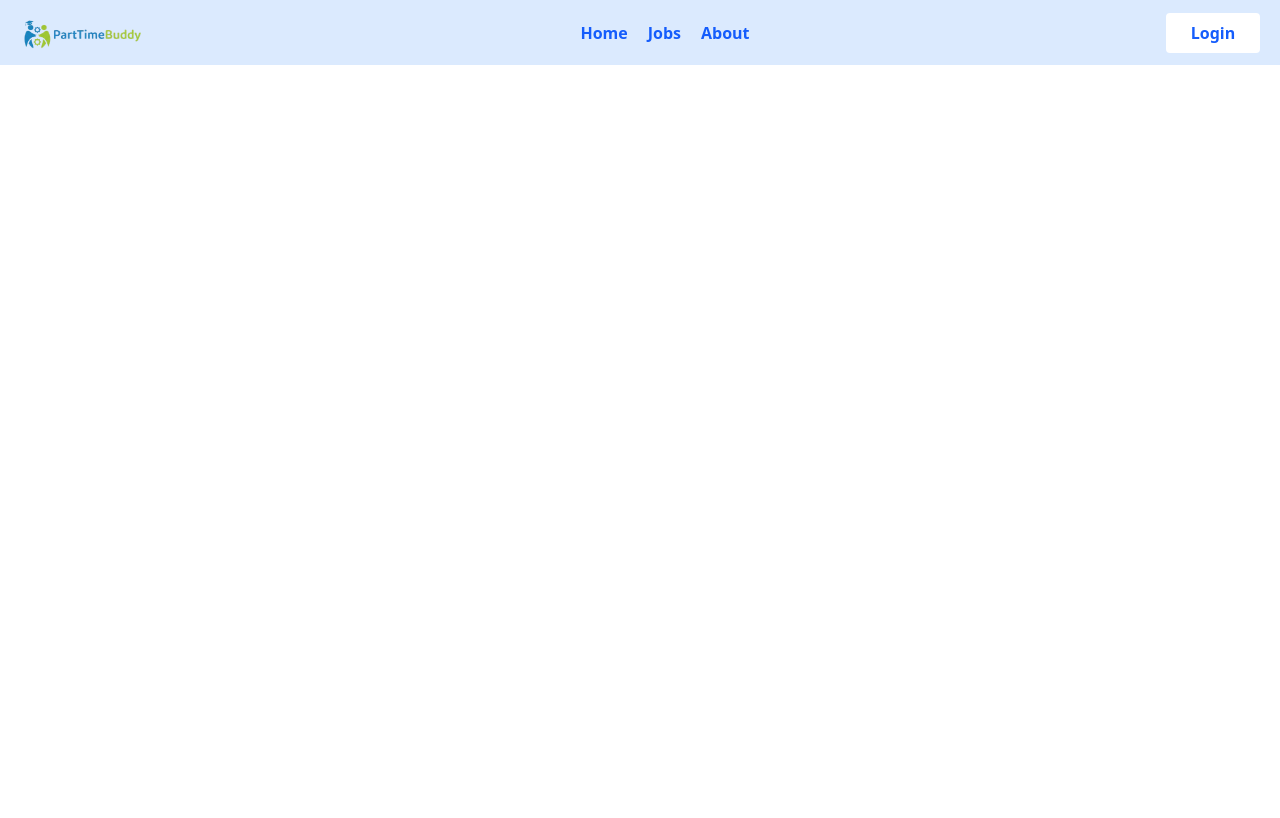
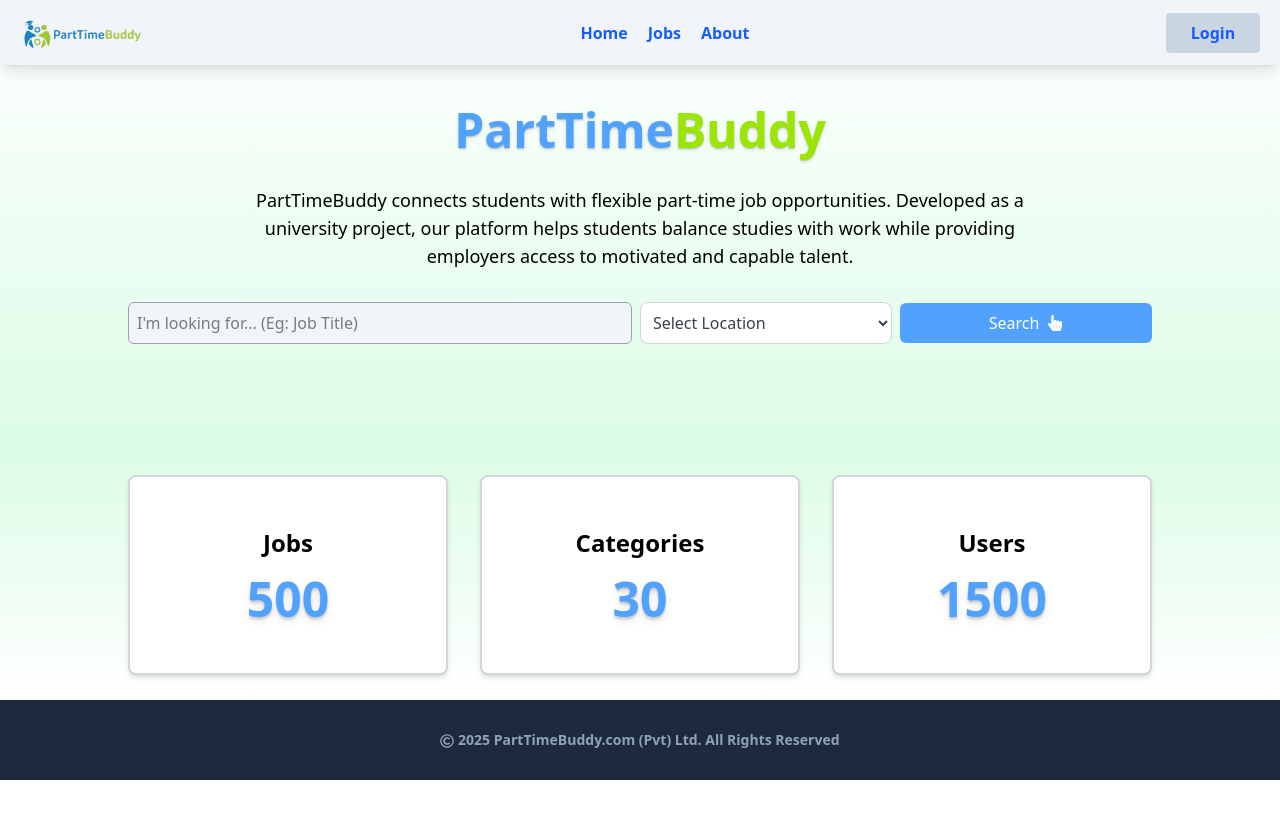
Before and after one commit to shanuDil2001/job-posting-website-frontend, a React (Vite) app: page / in a window 1280 px wide. Shown: the top 818 px of the page. Built offline with nearby package versions, Linux system fonts and the light colour scheme.

Commit message:
Developed necessary components (Eg: Header, Footer, StatCard, SearchBar, etc.) ✏

```diff
--- a/src/App.jsx
+++ b/src/App.jsx
@@ -1,11 +1,16 @@
+import Footer from "./components/footer";
 import Header from "./components/header";
+import SearchBar from "./components/searchBar";
+import Stats from "./components/stats";
 
 function App() {
 
   return (
     <div className='w-full h-screen'>
       <Header />
-      <div className="w-full h-[2000px]"></div>
+      <SearchBar />
+      <Stats />
+      <Footer />
     </div>
   );
 }
--- /dev/null
+++ b/src/components/footer.jsx
@@ -0,0 +1,10 @@
+import { FaRegCopyright } from "react-icons/fa";
+
+function Footer() {
+   return (
+      <div className="w-full h-20 bg-slate-800 flex justify-center items-center">
+         <span className="items-center w-[90%] text-center text-sm font-semibold text-slate-400"><FaRegCopyright className="inline-block"/> 2025 PartTimeBuddy.com (Pvt) Ltd. All Rights Reserved</span>
+      </div>
+   );
+}
+export default Footer;
--- a/src/components/header.jsx
+++ b/src/components/header.jsx
@@ -7,24 +7,24 @@ function Header() {
    const [isMenuOpen, setIsMenuOpen] = useState(false);
 
    return (
-      <header className="fixed w-full h-[65px] bg-blue-100 text-slate-500 font-semibold flex justify-between md:flex md:justify-between md:items-center">
+      <header className="fixed shadow-lg w-full h-[65px] bg-slate-100 text-slate-500 font-semibold flex justify-between md:flex md:justify-between md:items-center">
          <Link to="/" className="text-xl">
             <img className="w-[180px] h-[60px] object-cover" src="/logo.png" />
          </Link>
 
          {
             isMenuOpen && (
-               <nav className="fixed top-0 left-0 w-screen h-screen z-10 bg-amber-200 flex flex-col justify-start items-center gap-3 md:hidden">
+               <nav className="fixed top-0 left-0 w-screen h-screen z-10 bg-white flex flex-col justify-start items-center gap-3 md:hidden">
                   <button
                      onClick={() => setIsMenuOpen(false)}
-                     className="w-[50px] bg-white p-2 absolute top-5 -right-2.5 rounded-xl">
+                     className="w-[50px] bg-slate-300 p-2 absolute top-5 -right-2.5 rounded-xl">
                      <FaTimes className="text-2xl text-red-500" />
                   </button>
 
-                  <a href="/" className="mt-20 border-2 border-slate-200 shadow w-[90%] p-2 text-center rounded-md">Home</a>
-                  <a href="/jobs" className="mt-1 border-2 border-slate-200 shadow w-[90%] p-2 text-center rounded-md">Jobs</a>
-                  <a href="/about" className="mt-1 border-2 border-slate-200 shadow w-[90%] p-2 text-center rounded-md">About</a>
-                  <button className="bg-slate-200 border-2 border-slate-200 shadow text-blue-600 font-semibold w-[90%] px-4 py-2 rounded hover:bg-gray-200">Login</button>
+                  <a href="/" className="mt-20  shadow w-[90%] p-2 text-center rounded-md">Home</a>
+                  <a href="/jobs" className="mt-1  shadow w-[90%] p-2 text-center rounded-md">Jobs</a>
+                  <a href="/about" className="mt-1  shadow w-[90%] p-2 text-center rounded-md">About</a>
+                  <button className="bg-slate-200  shadow text-blue-600 font-semibold w-[90%] px-4 py-2 rounded hover:bg-gray-200">Login</button>
                </nav>
             )
          }
@@ -35,7 +35,7 @@ function Header() {
             <Link to="/about" className="text-blue-600 font-semibold hover:text-slate-600">About</Link>
          </nav>
 
-         <button className="hidden md:block md:w-[100px] bg-white text-blue-600 font-semibold px-4 py-2 rounded hover:bg-blue-200 hover:text-slate-600 me-5">Login</button>
+         <button className="hidden md:block md:w-[100px] bg-slate-300 text-blue-600 font-semibold px-4 py-2 rounded hover:bg-slate-500 hover:text-slate-200 me-5">Login</button>
 
          <button className="me-3 md:hidden" onClick={() => setIsMenuOpen(true)}>
             <GiHamburgerMenu className="text-2xl text-slate-950" />
--- /dev/null
+++ b/src/components/searchBar.jsx
@@ -0,0 +1,50 @@
+import { useState } from "react";
+import { FaHandPointer } from "react-icons/fa";
+
+function SearchBar() {
+   const [location, setLocation] = useState("");
+   const [jobTitle, setJobTitle] = useState("");
+
+   return (
+      <div className="w-full h-screen bg-linear-to-b from-white to-green-100 flex flex-col justify-center items-center md:h-[450px] md:bg-amber-00">
+         <div className="flex flex-col justify-center items-center w-[60%] mb-8">
+            <h1 className="font-bold text-3xl text-blue-400 text-shadow-md mb-8 md:text-5xl">PartTime<span className="text-lime-400">Buddy</span></h1>
+            <p className="text-center font-extralight md:text-lg">PartTimeBuddy connects students with flexible part-time job opportunities. Developed as a university project, our platform helps students balance studies with work while providing employers access to motivated and capable talent.</p>
+         </div>
+         <div className="w-[60%] flex flex-col items-center md:flex-row md:gap-2 md:items-center md:w-[80%]">
+            <input
+               className="bg-slate-100 p-2 rounded-md mb-4 border border-gray-400 w-full md:mb-0 md:w-1/2"
+               type="text"
+               placeholder="I'm looking for... (Eg: Job Title)"
+               onChange={(event) => {
+                  setJobTitle(event.target.value);
+               }}
+            />
+
+            <select
+               className="w-full p-2 bg-white border border-gray-300 rounded-lg text-gray-700 mb-4 md:mb-0 md:w-1/4"
+               defaultValue="Select Location"
+               onChange={(event) => {
+                  setLocation(event.target.value);
+               }}
+            >
+               <option disabled value="Select Location">Select Location</option>
+               <option value="Kandy">Kandy</option>
+               <option value="Galle">Galle</option>
+               <option value="Jaffna">Jaffna</option>
+            </select>
+
+
+            <button
+               className="flex justify-center items-center gap-2 w-[50%] bg-blue-400 text-white p-2 rounded-md hover:bg-blue-600 transition-colors md:w-1/4"
+               type="submit"
+               onClick={() => {
+                  console.log(location);
+                  console.log(jobTitle);
+               }}
+            >Search <FaHandPointer /></button>
+         </div>
+      </div>
+   );
+}
+export default SearchBar;
--- /dev/null
+++ b/src/components/statCard.jsx
@@ -0,0 +1,9 @@
+function StatCard(props){
+   return (
+      <div className="w-[90%] h-[200px] bg-white border-2 border-gray-300 rounded-lg shadow-md flex flex-col justify-center items-center md:w-1/4">
+         <h2 className="font-bold text-2xl mb-4">{props.title}</h2>
+         <span className="text-5xl font-semibold text-blue-400 text-shadow-lg">{props.count}</span>
+      </div>
+   );
+}
+export default StatCard;
--- /dev/null
+++ b/src/components/stats.jsx
@@ -0,0 +1,12 @@
+import StatCard from "./statCard";
+
+function Stats() {
+   return (
+      <div className="w-full h-[700px] bg-linear-to-b from-green-100 to-white flex flex-col items-center justify-center gap-4 md:h-[250px] md:flex-row md:gap-8">
+         <StatCard title="Jobs" count="500"/>
+         <StatCard title="Categories" count="30"/>
+         <StatCard title="Users" count="1500"/>
+      </div>
+   );
+}
+export default Stats;
```
Also changed, not shown: src/assets/bg.jpg (added), src/pages/about.jsx (added), src/pages/home.jsx (added), src/pages/jobs.jsx (added).
